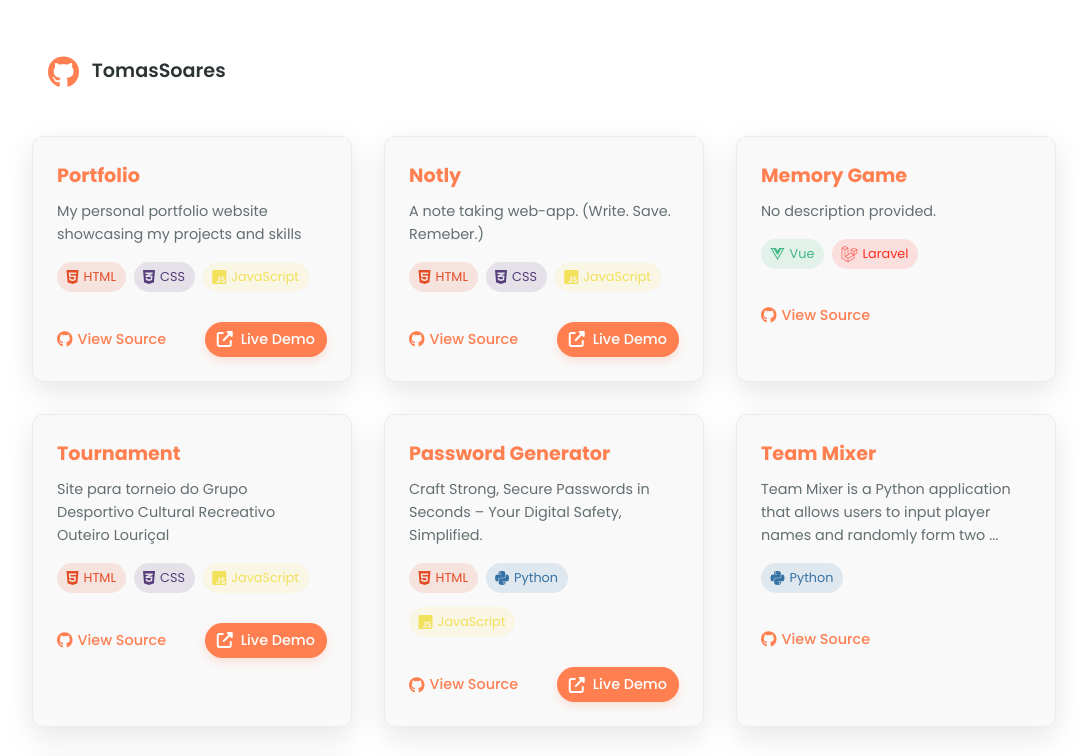
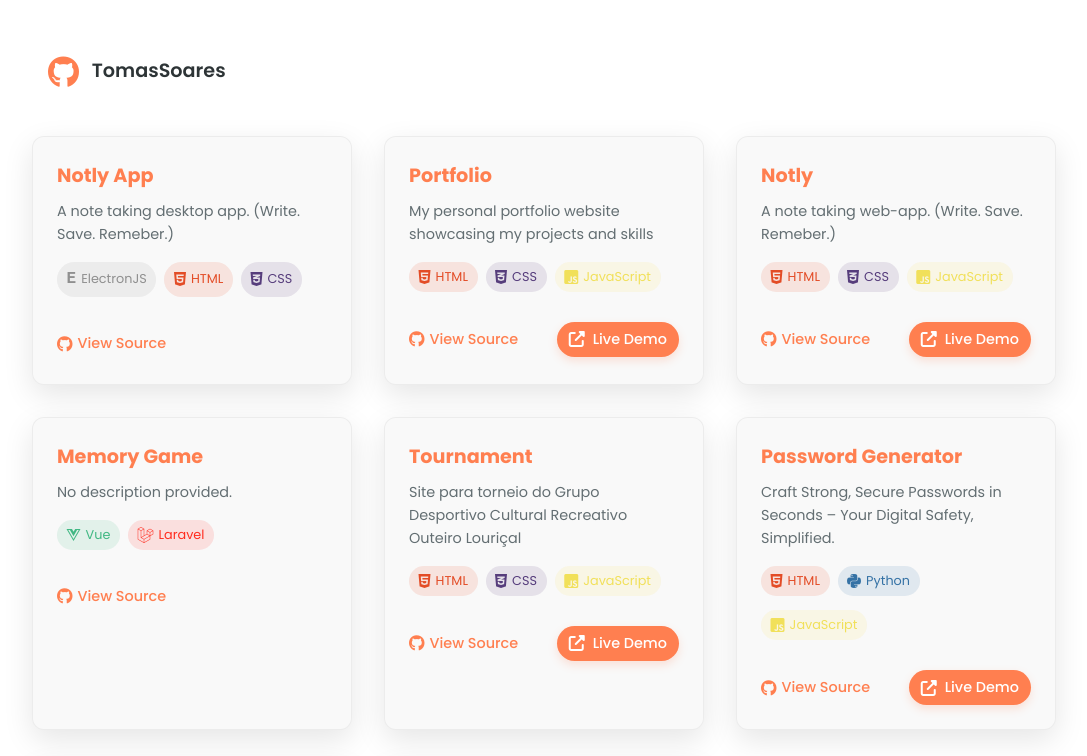
Before and after one commit to TomasSoares/Portfolio, a plain HTML site: page index.html in a window 1280 px wide. Shown: the part 2080-2836 px from the top of the page, without its empty margins (96-1183 px from the left). Drawn offline with Linux system fonts and the light colour scheme.

Commit message:
Add Notly App to project repository and update README with project details

```diff
--- a/assets/json/repos.json
+++ b/assets/json/repos.json
@@ -1,5 +1,17 @@
 {
   "repos": [
+    {
+      "name": "Notly App",
+      "description": "A note taking desktop app. (Write. Save. Remeber.) ",
+      "html_url": "https://github.com/TomasSoares/notly-app",
+      "homepage": "",
+      "languages": {
+        "ElectronJS": 20,
+        "HTML": 20,
+        "CSS": 20,
+        "JavaScript": 20
+      }
+    },
     {
       "name": "Portfolio",
       "description": "My personal portfolio website showcasing my projects and skills",
--- a/index.html
+++ b/index.html
@@ -8,6 +8,8 @@
     <link
       rel="stylesheet"
       href="https://cdnjs.cloudflare.com/ajax/libs/font-awesome/6.4.0/css/all.min.css"
+      integrity="sha512-iecdLmaskl7CVkqkXNQ/ZH/XLlvWZOJyj7Yy7tcenmpD1ypASozpmT/E0iPtmFIB46ZmdtAc9eNBvH0H/ZpiBw=="
+      crossorigin="anonymous"
     />
     <link
       href="https://fonts.googleapis.com/css2?family=Poppins:wght@300;400;500;600;700&display=swap"
--- a/main.js
+++ b/main.js
@@ -192,6 +192,7 @@ const getLanguageIcon = (language) => {
         'Vue': '<i class="fab fa-vuejs"></i>',
         'React': '<i class="fab fa-react"></i>',
         'Angular': '<i class="fab fa-angular"></i>',
+        'Electron': '<i class="fab fa-electron"></i>',
         'Laravel': '<i class="fab fa-laravel"></i>',
         'Batch': '<span class="language-icon">B</span>'
     };
@@ -223,6 +224,7 @@ const getLanguageColor = (language) => {
         'Vue': '#41B883',
         'React': '#61DAFB',
         'Angular': '#DD0031',
+        'Electron': '#47848F',
         'Laravel': '#FF2D20',
         'Batch': '#4D4D4D'
     };
```
Also changed, not shown: 2 other files.
